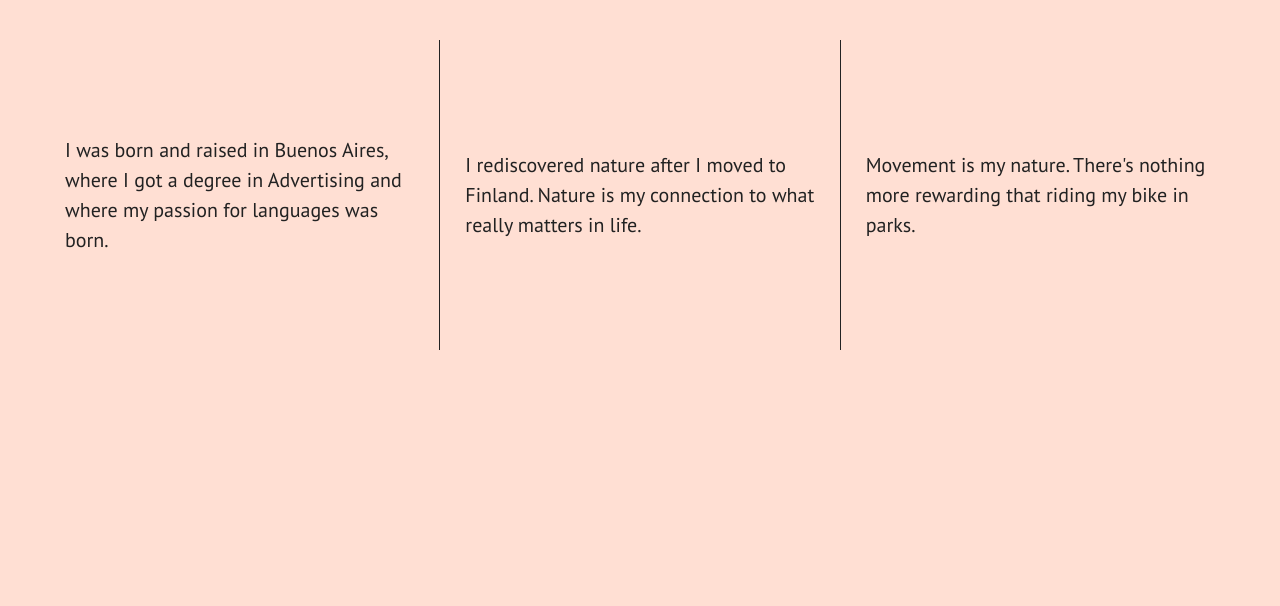
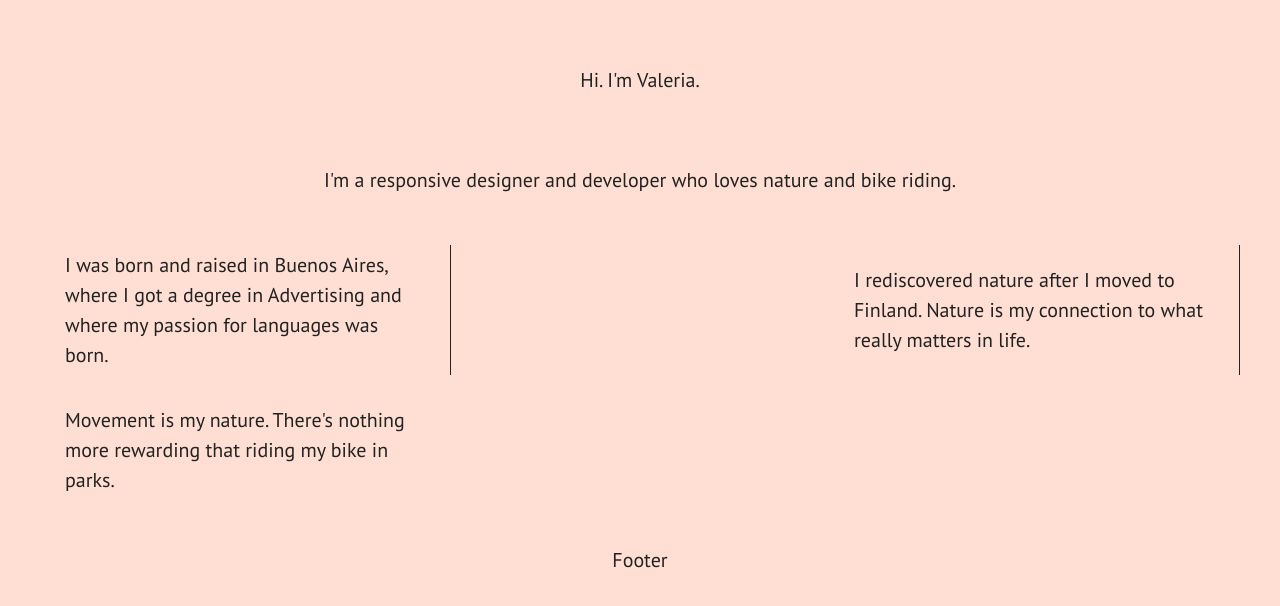
Before and after one commit to v79val/divs-flexbox, a plain HTML site: page index.html in a window 1280 px wide. Drawn offline with nearby package versions, Linux system fonts and the light colour scheme.

Commit message:
added header main and footer

```diff
--- a/css/main.css
+++ b/css/main.css
@@ -110,9 +110,30 @@ body {
 
 .wrapper {
   /*add display:flex and set justify-content to space-between*/
+  display: flex;
+  flex-flow: row wrap;
+  justify-content: space-between;
+  align-items: center;
   font-weight: 400;
+}
+
+header,
+footer {
+  height: 80px;
+  width: 100%;
+}
+
+main {
+  height: 120px;
+  width: 100%;
+}
+
+header,
+main,
+footer {
   display: flex;
-  justify-content: space-between;
+  justify-content: center;
+  align-items: center;
 }
 
 .div-1, .div-2, .div-3 {
@@ -121,17 +142,26 @@ body {
   line-height: 1.5em;
   font-size: 1em;
   background-color: #FFDFD3;
-  height: 300px;
+  height: 100px;
+  width: 30%;
   display:flex;
-  width: 30%;
   justify-content: center;
   align-items: center;
-  padding: 5px 25px;
+  padding: 15px 25px;
+  margin: 5px 0;
 }
 
 .div-1, .div-2 {
   border-right: 0.5px solid #222;
 }
+
+/* .flex-items {
+  width: 30%;
+  height: 200px;
+  display: flex;
+  justify-content: center;
+  align-items: center;
+} */
 
 
 /* ==========================================================================
--- a/index.html
+++ b/index.html
@@ -21,16 +21,20 @@
             <p class="browserupgrade">You are using an <strong>outdated</strong> browser. Please <a href="http://browsehappy.com/">upgrade your browser</a> to improve your experience.</p>
         <![endif]-->
 
+
         <section class="wrapper">
-            <div class="div-1">
+            <header>Hi. I'm Valeria.</header>
+            <main>I'm a responsive designer and developer who loves nature and bike riding.</main>
+            <div class="div-1 flex-items">
                 I was born and raised in Buenos Aires, where I got a degree in Advertising and where my passion for languages was born.
             </div>
-            <div class="div-2">
+            <div class="div-2 flex-items">
                 I rediscovered nature after I moved to Finland. Nature is my connection to what really matters in life.
             </div>
-            <div class="div-3">
+            <div class="div-3 flex-items">
                 Movement is my nature. There's nothing more rewarding that riding my bike in parks.
             </div>
+            <footer>Footer</footer>
         </section>
 
         <script src="https://ajax.googleapis.com/ajax/libs/jquery/1.11.3/jquery.min.js"></script>
```
